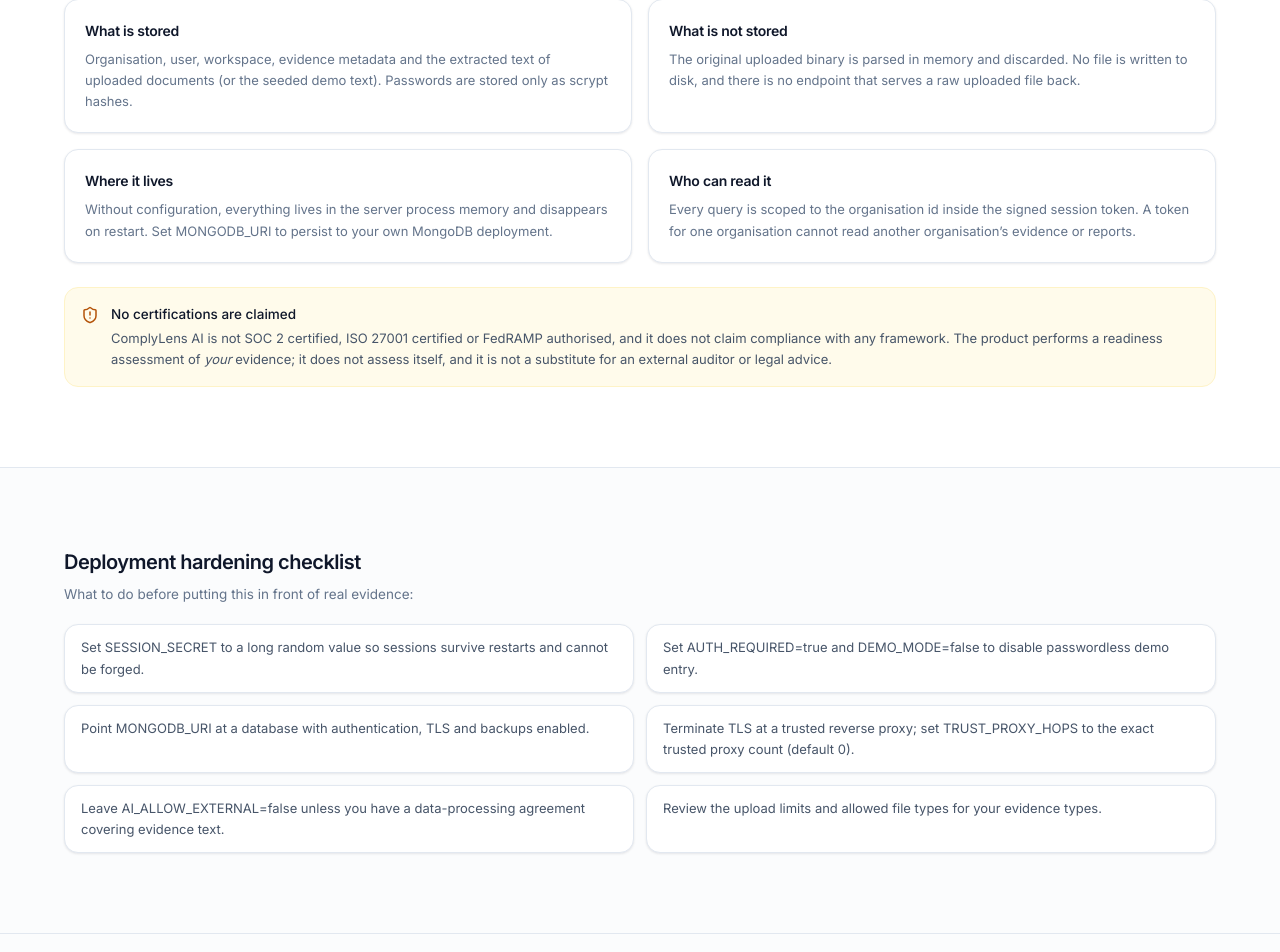
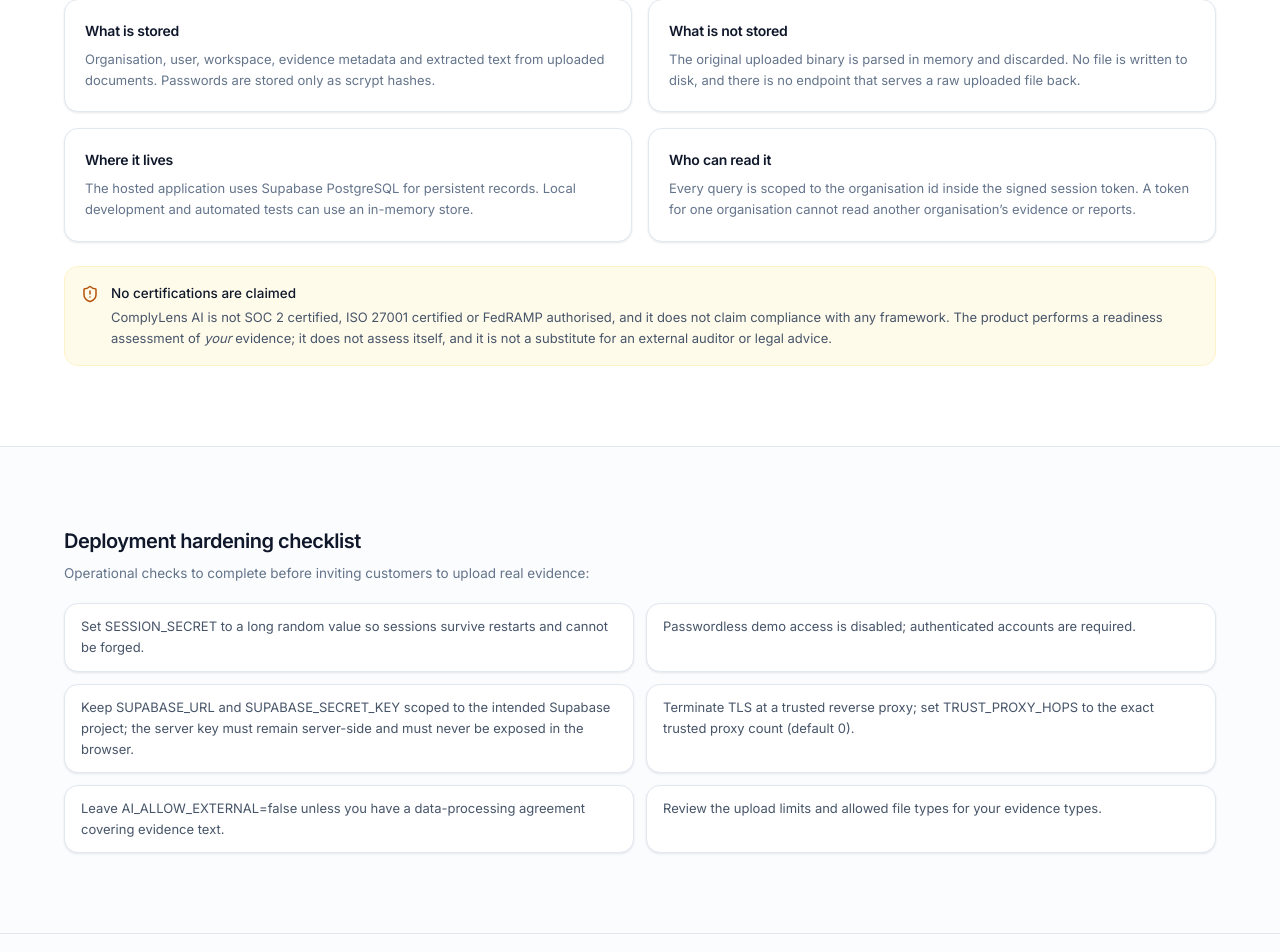
Before and after one commit to Haseebriasat7767/Complense, a React (Vite) app in the folder client/: page /security in a window 1280 px wide. Shown: the part 1305-2257 px from the top of the page. Built offline with nearby package versions, Linux system fonts and the light colour scheme; no server answers.

Commit message:
Align customer-facing copy with current production architecture

```diff
--- a/client/src/pages/marketing/SecurityPage.tsx
+++ b/client/src/pages/marketing/SecurityPage.tsx
@@ -5,7 +5,7 @@ import { SecuritySection } from '@/components/marketing/Sections';
 const DATA_HANDLING = [
   {
     title: 'What is stored',
-    body: 'Organisation, user, workspace, evidence metadata and the extracted text of uploaded documents (or the seeded demo text). Passwords are stored only as scrypt hashes.',
+    body: 'Organisation, user, workspace, evidence metadata and extracted text from uploaded documents. Passwords are stored only as scrypt hashes.',
   },
   {
     title: 'What is not stored',
@@ -13,7 +13,7 @@ const DATA_HANDLING = [
   },
   {
     title: 'Where it lives',
-    body: 'Without configuration, everything lives in the server process memory and disappears on restart. Set MONGODB_URI to persist to your own MongoDB deployment.',
+    body: 'The hosted application uses Supabase PostgreSQL for persistent records. Local development and automated tests can use an in-memory store.',
   },
   {
     title: 'Who can read it',
@@ -67,13 +67,13 @@ export function SecurityPage() {
       <Section className="border-t border-ink-200 bg-ink-50/50">
         <h2 className="text-xl tracking-tight">Deployment hardening checklist</h2>
         <p className="mt-2 text-[13.5px] text-ink-500">
-          What to do before putting this in front of real evidence:
+          Operational checks to complete before inviting customers to upload real evidence:
         </p>
         <ul className="mt-5 grid gap-3 sm:grid-cols-2">
           {[
             'Set SESSION_SECRET to a long random value so sessions survive restarts and cannot be forged.',
-            'Set AUTH_REQUIRED=true and DEMO_MODE=false to disable passwordless demo entry.',
-            'Point MONGODB_URI at a database with authentication, TLS and backups enabled.',
+            'Passwordless demo access is disabled; authenticated accounts are required.',
+            'Keep SUPABASE_URL and SUPABASE_SECRET_KEY scoped to the intended Supabase project; the server key must remain server-side and must never be exposed in the browser.',
             'Terminate TLS at a trusted reverse proxy; set TRUST_PROXY_HOPS to the exact trusted proxy count (default 0).',
             'Leave AI_ALLOW_EXTERNAL=false unless you have a data-processing agreement covering evidence text.',
             'Review the upload limits and allowed file types for your evidence types.',
```
